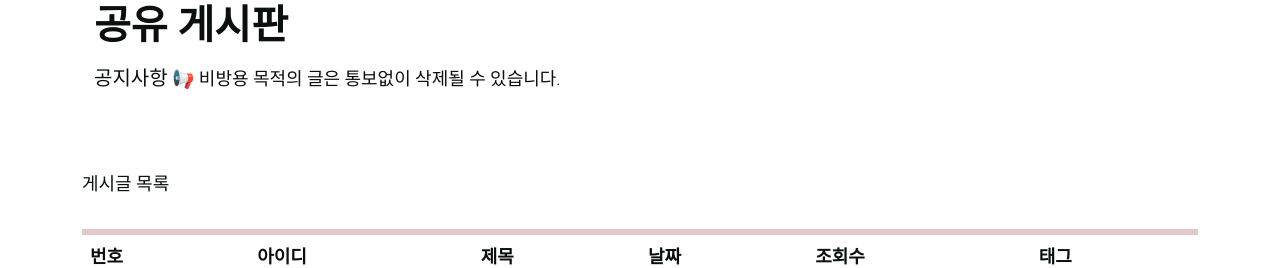
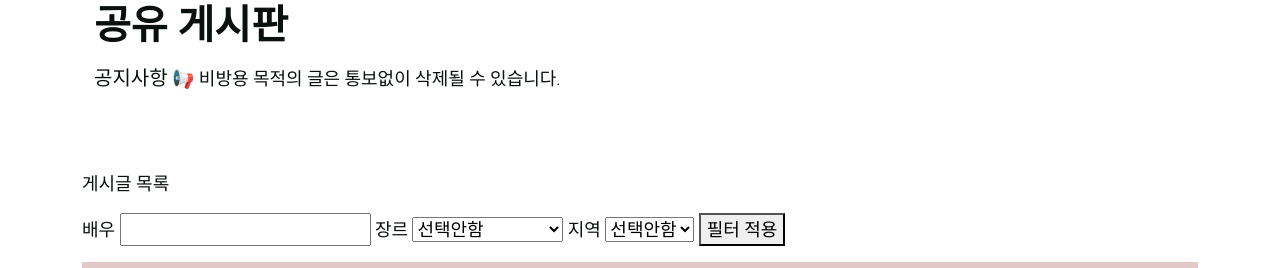
Before and after one commit to BlueHarmel/ArtCon, a Django app: template ArtCon/templates/boardpage_app/board.html in a window 1280 px wide. Shown: the part 200-468 px from the top of the page. Run offline with Django 4.2, Linux system fonts and the light colour scheme; the template is opened without the code that fills it, so the values that code supplies are empty; some libraries are stand-ins or nearby versions.

Commit message:
게시판 필터기능 추가

```diff
--- a/ArtCon/templates/boardpage_app/board.html
+++ b/ArtCon/templates/boardpage_app/board.html
@@ -19,6 +19,44 @@
           <a href="{% url 'board:write' %}" class="btn btn-primary btn-lg">글쓰기</a>
         </div>
         {% endif %}
+      </div>
+
+      <div>
+        <form method="get">
+          <label for="tag1">배우</label>
+          <input type="text" name="tag1" id="tag1">
+          <!-- Repeat for tag2 and tag3 -->
+          <label for="tag1">장르</label>
+          <select name="tag2" id="tag2">
+            <option value="">선택안함</option>
+            <option value="뮤지컬">뮤지컬</option>
+            <option value="서양음악(클래식)">서양음악(클래식)</option>
+            <option value="복합">복합</option>
+            <option value="무용">무용</option>
+            <option value="대중음악">대중음악</option>
+            <option value="연극">연극</option>
+            <option value="한국음악(국악)">한국음악(국악)</option>
+            <option value="서커스/마술">서커스/마술</option>
+            <option value="대중무용">대중무용</option>
+            <option value="발레">발레</option>
+            <!-- Add more options here -->
+          </select>
+          <label for="tag1">지역</label>
+          <select name="tag3" id="tag3">
+            <option value="">선택안함</option>
+            <option value="서울">서울</option>
+            <option value="경기도">경기도</option>
+            <option value="충청북도">충청북도</option>
+            <option value="충청남도">충청남도</option>
+            <option value="전라북도">전라북도</option>
+            <option value="전라남도">전라남도</option>
+            <option value="경상북도">경상북도</option>
+            <option value="경상남도">경상남도</option>
+            <option value="강원도">강원도</option>
+            <!-- Add more options here -->
+          </select>
+          <button type="submit">필터 적용</button>
+        </form>
       </div>
 
         <hr class="border border-primary border-3">
```
Also changed, not shown: ArtCon/boardpage_app/views.py (+11 -1 lines).
